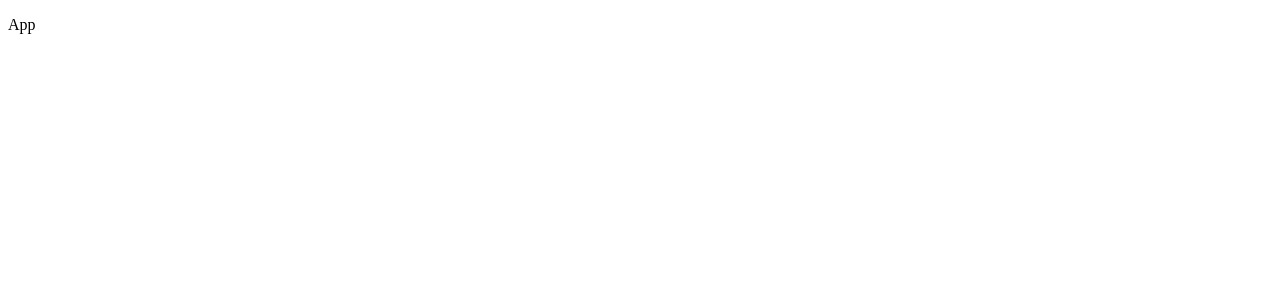
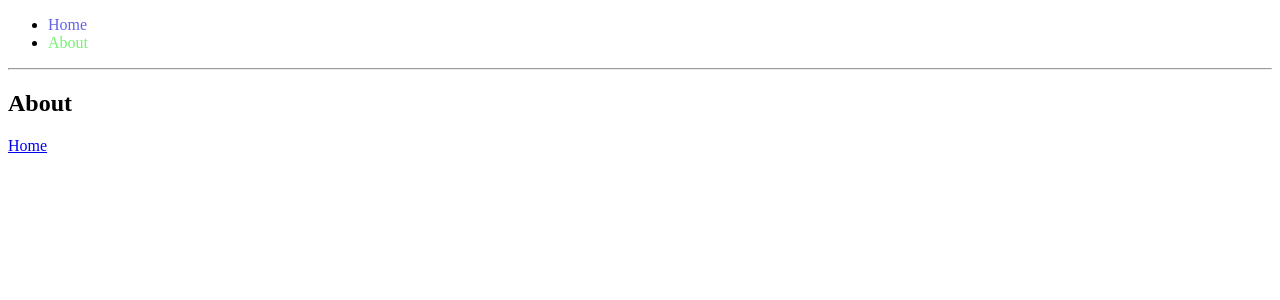
Before and after one commit to olehhapuk/goiteens-react-2020, a JavaScript app: page /about in a window 1280 px wide. Shown: the top 300 px of the page. Built offline with nearby package versions, Linux system fonts and the light colour scheme.

Commit message:
Route, matching, Route props, links

```diff
--- a/src/components/App.js
+++ b/src/components/App.js
@@ -1,7 +1,40 @@
+import { Route, Switch, Redirect, NavLink } from 'react-router-dom';
+
+import HomeView from '../views/HomeView';
+import AboutView from '../views/AboutView';
+import NotFoundView from '../views/NotFoundView';
+
 export default function App() {
   return (
     <>
-      <p>App</p>
+      <ul>
+        <li>
+          <NavLink
+            exact
+            to="/"
+            className="Nav-link"
+            activeClassName="Nav-link_active"
+          >
+            Home
+          </NavLink>
+        </li>
+        <li>
+          <NavLink
+            to="/about"
+            className="Nav-link"
+            activeClassName="Nav-link_active"
+          >
+            About
+          </NavLink>
+        </li>
+      </ul>
+      <hr />
+      <Switch>
+        <Route exact path="/" component={HomeView} />
+        <Route path="/about" component={AboutView} />
+        <Route path="/404" component={NotFoundView} />
+        <Redirect to="/404" />
+      </Switch>
     </>
   );
 }
--- a/src/index.js
+++ b/src/index.js
@@ -1,7 +1,13 @@
 import ReactDOM from 'react-dom';
+import { BrowserRouter } from 'react-router-dom';
 
 import './index.css';
 
 import App from './components/App';
 
-ReactDOM.render(<App />, document.getElementById('root'));
+ReactDOM.render(
+  <BrowserRouter>
+    <App />
+  </BrowserRouter>,
+  document.getElementById('root')
+);
--- /dev/null
+++ b/src/views/AboutView.js
@@ -0,0 +1,10 @@
+import { Link } from 'react-router-dom';
+
+export default function AboutView() {
+  return (
+    <div>
+      <h2>About</h2>
+      <Link to="/">Home</Link>
+    </div>
+  );
+}
--- /dev/null
+++ b/src/views/HomeView.js
@@ -0,0 +1,10 @@
+import { Link } from 'react-router-dom';
+
+export default function HomeView() {
+  return (
+    <div>
+      <h2>Home</h2>
+      <Link to="/about">About</Link>
+    </div>
+  );
+}
--- /dev/null
+++ b/src/views/NotFoundView.js
@@ -0,0 +1,7 @@
+export default function NotFoundView() {
+  return (
+    <div>
+      <h2>404. Not found!</h2>
+    </div>
+  );
+}
```
Also changed, not shown: 1 other file (tests, documents, lock files or other folders).
